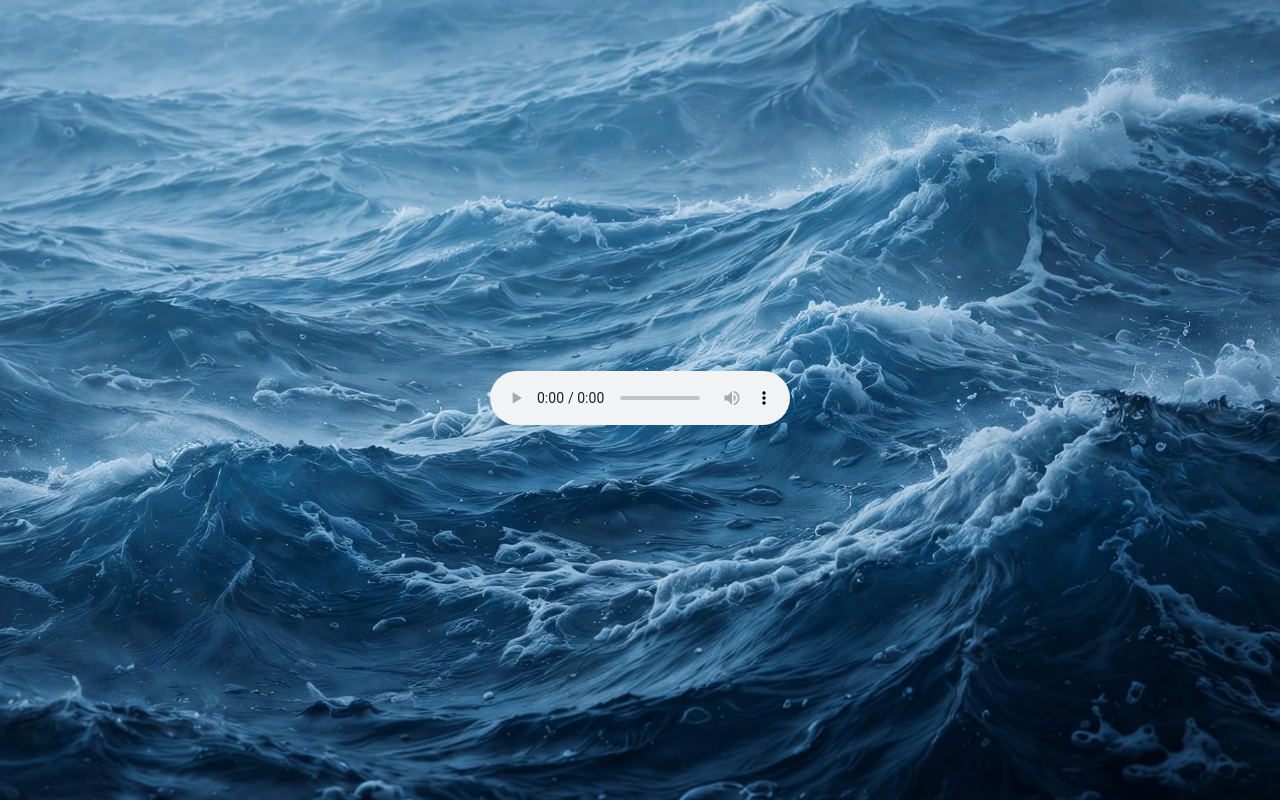
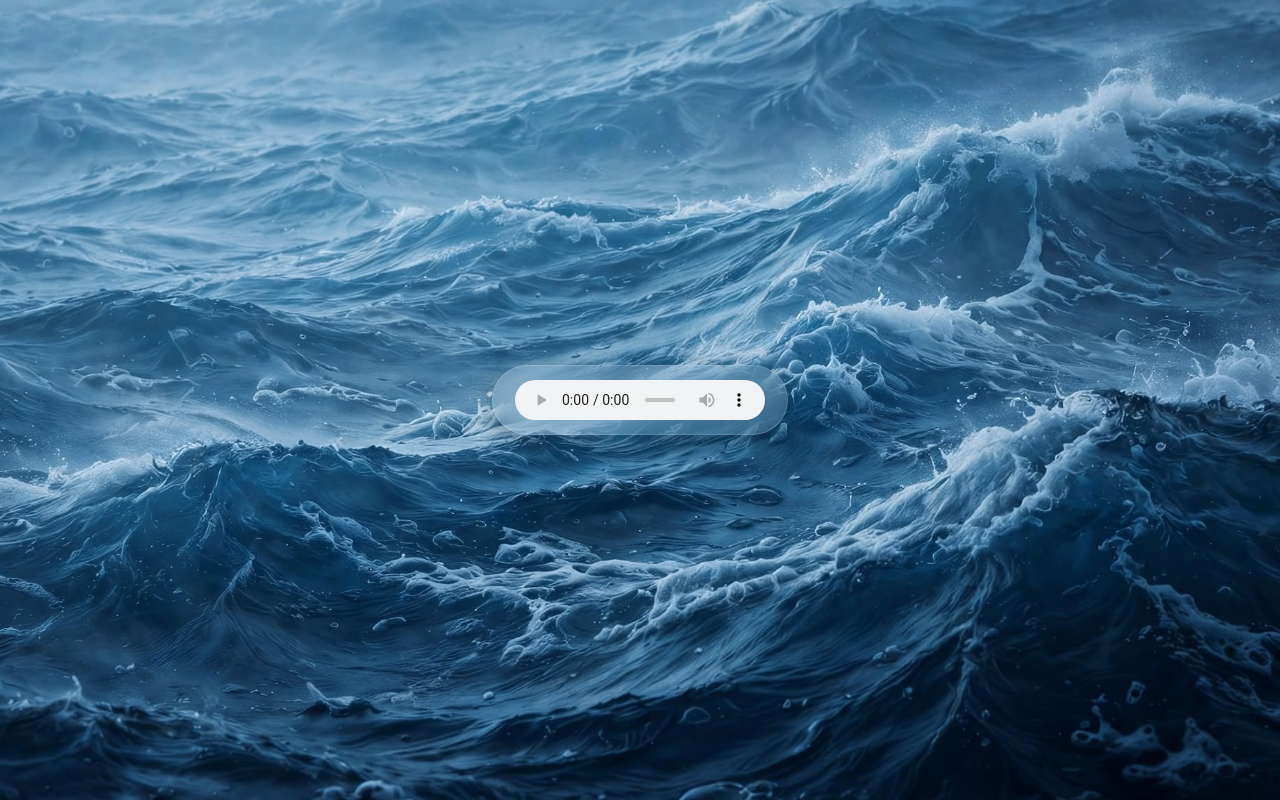
Before and after one commit to tim47-hit/tim47-hit.github.io, a plain HTML site: page index.html in a window 1280 px wide. Drawn offline with Linux system fonts and the light colour scheme.

Commit message:
Refactor CSS for background and audio player styles
Updated styles for background image and audio player.

```diff
--- a/style.css
+++ b/style.css
@@ -11,37 +11,38 @@ body {
     display: flex;
     justify-content: center;
     align-items: center;
-    color: #ffffff;
 
-    /* Si l'image vagues.jpg n'est pas trouvée, un fond bleu se mettra par sécurité */
-    background: #3a7bd5;
-
-    /* Chargement de l'image de fond */
+    /* Votre magnifique image de fond */
     background-image: url('vagues.jpg');
     background-size: cover;
     background-position: center;
     background-repeat: no-repeat;
+    background-color: #3a7bd5; /* Bleu de sécurité */
 }
 
 .content {
-    text-align: center;
-}
-/* Center and style the music player over your waves */
-.music-container {
-    width: 100%;
-    max-width: 450px;
-    height: 250px;
-    background: rgba(0, 0, 0, 0.6);
-    padding: 15px;
-    border-radius: 16px;
-    backdrop-filter: blur(10px);
-    box-shadow: 0 8px 32px 0 rgba(0, 0, 0, 0.4);
-    overflow: hidden;
+    display: flex;
+    justify-content: center;
+    align-items: center;
 }
 
-/* Make the iframe adapt to the box */
-.music-container iframe {
-    width: 100%;
-    height: 100%;
-    border-radius: 8px;
+/* Capsule moderne translucide pour la barre audio */
+.audio-player-box {
+    background: rgba(255, 255, 255, 0.12);
+    padding: 14px 22px;
+    border-radius: 50px;
+    backdrop-filter: blur(15px);
+    -webkit-backdrop-filter: blur(15px);
+    box-shadow: 0 8px 32px 0 rgba(0, 0, 0, 0.3);
+    border: 1px solid rgba(255, 255, 255, 0.15);
+    display: flex;
+    justify-content: center;
+    align-items: center;
 }
+
+/* Redimensionnement de la barre audio pour mobile et bureau */
+audio {
+    width: 250px;
+    height: 40px;
+    outline: none;
+}
```
